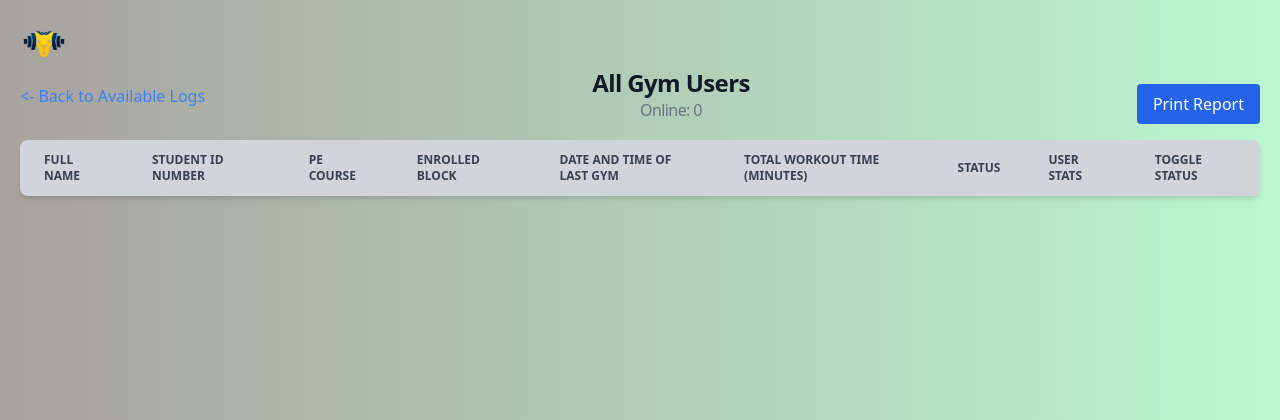
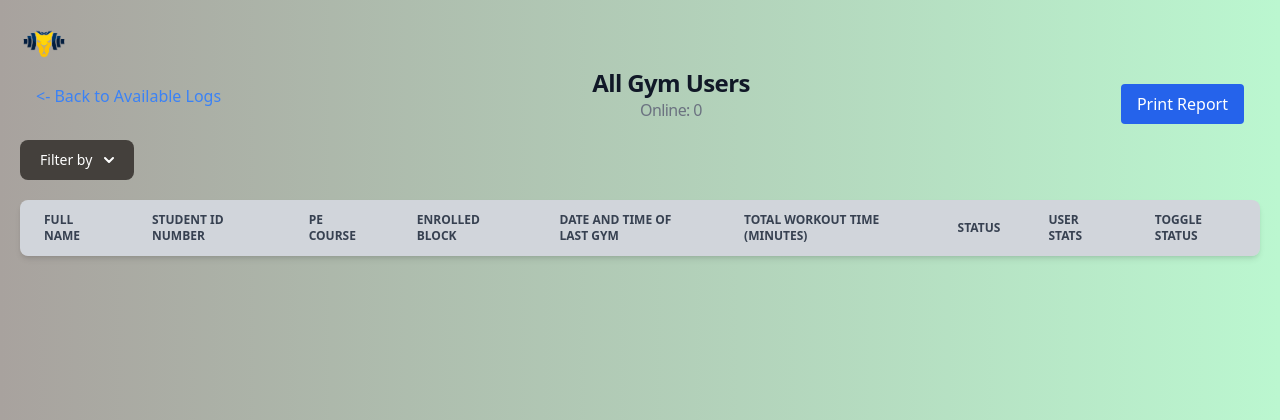
Before and after one commit to tarikuzuma/gymlog-test, a Flask app: page /gym_info in a window 1280 px wide. Shown: the top 420 px of the page. Run offline with Flask 3, Linux system fonts and the light colour scheme; lists and menus that the app fills with data are empty; some libraries are stand-ins or nearby versions.

Commit message:
feat: added filtering

```diff
--- a/main.py
+++ b/main.py
@@ -103,7 +103,7 @@ def register():
         return redirect(url_for('home'))
     return render_template('register.html', form=form)
 
-# Route for all gym loggers
+# Route for all gym users
 @app.route('/gym_info')
 def gym_info():
     page = request.args.get(get_page_parameter(), type=int, default=1)
@@ -122,6 +122,36 @@ def gym_info():
         pagination=pagination_data
     )
 
+# Route for gym users by course
+@app.route('/gym_info/<string:course>')
+def gym_info_by_course(course):
+    block = request.args.get('block', default=None, type=str)
+    name_startswith = request.args.get('name_startswith', default=None, type=str)
+
+    page = request.args.get(get_page_parameter(), type=int, default=1)
+    per_page = 20
+
+    query = StudentData.query.filter_by(pe_course=course)
+
+    # Apply the additional filters if provided
+    if block:
+        query = query.filter(StudentData.enrolled_block.like(f"{block}%"))
+    if name_startswith:
+        query = query.filter(StudentData.full_name.like(f"{name_startswith}%"))
+
+    # Pagination
+    pagination_data = query.order_by(StudentData.status.desc()).paginate(page=page, per_page=per_page, error_out=False)
+
+    all_logs = pagination_data.items
+    total_online = StudentData.query.filter_by(status="online").count()
+
+    return render_template(
+        'gym_info.html',
+        all_logs=all_logs,
+        total_online=total_online,
+        pagination=pagination_data,
+        course=course  # Pass the course to the template to maintain the filter
+    )
 
 # Route for logging in and out students
 @app.route('/login', methods=['GET', 'POST'])
--- a/templates/gym_info.html
+++ b/templates/gym_info.html
@@ -3,11 +3,11 @@
 {% block title %}All Gym Users{% endblock %}
 
 {% block content %}
-    <div class="flex items-center justify-between mb-4">
+    <div class="flex items-center justify-between mb-4 mr-4 ml-4">
         <div class="flex-shrink-0">
             <a href="/daily_login_report" class="text-blue-500 hover:underline"><- Back to Available Logs</a>
         </div>
-        <div class="flex-grow text-center mx-4"> <!-- Add horizontal margin for spacing -->
+        <div class="flex-grow text-center mx-4">
             <h1 class="text-2xl font-extrabold leading-none tracking-tight text-gray-900 dark:text-white">
                 All Gym Users <br>
                 <span class="text-base font-normal text-gray-500 dark:text-gray-400">Online: {{ total_online }}</span>
@@ -17,6 +17,53 @@
             <button onclick="window.print()" class="mt-4 px-4 py-2 text-white bg-blue-600 rounded hover:bg-blue-700">Print Report</button>
         </div>
     </div>
+
+
+    <div class="relative inline-block text-left mb-5">
+        <button id="dropdownDefaultButton" onclick="toggleDropdown()" class="text-white bg-stone-700 hover:bg-stone-800 focus:ring-4 focus:outline-none focus:ring-blue-300 font-medium rounded-lg text-sm px-5 py-2.5 text-center inline-flex items-center dark:bg-blue-600 dark:hover:bg-blue-700 dark:focus:ring-blue-800" type="button">
+            Filter by
+            <svg class="w-2.5 h-2.5 ms-3" aria-hidden="true" xmlns="http://www.w3.org/2000/svg" fill="none" viewBox="0 0 10 6">
+                <path stroke="currentColor" stroke-linecap="round" stroke-linejoin="round" stroke-width="2" d="m1 1 4 4 4-4"/>
+            </svg>
+        </button>
+
+        <div id="dropdown" class="z-10 hidden absolute bg-white divide-y divide-gray-100 rounded-lg shadow w-44 dark:bg-gray-700" style="top: 100%; left: 0;">
+            <ul class="py-2 text-sm text-gray-700 dark:text-gray-200" aria-labelledby="dropdownDefaultButton">
+                <li>
+                    <a href="{{ url_for('gym_info_by_course', course='PE1') }}" class="block px-4 py-2 hover:bg-gray-100 dark:hover:bg-gray-600 dark:hover:text-white">PEDU1</a>
+                </li>
+                <li>
+                    <a href="{{ url_for('gym_info_by_course', course='PE2') }}" class="block px-4 py-2 hover:bg-gray-100 dark:hover:bg-gray-600 dark:hover:text-white">PEDU2</a>
+                </li>
+                <li>
+                    <a href="{{ url_for('gym_info_by_course', course='PE3') }}" class="block px-4 py-2 hover:bg-gray-100 dark:hover:bg-gray-600 dark:hover:text-white">PEDU3</a>
+                </li>
+                <li>
+                    <a href="{{ url_for('gym_info_by_course', course='PE4') }}" class="block px-4 py-2 hover:bg-gray-100 dark:hover:bg-gray-600 dark:hover:text-white">PEDU4</a>
+                </li>
+                <li>
+                    <a href="{{ url_for('gym_info_by_course', course='None') }}" class="block px-4 py-2 hover:bg-gray-100 dark:hover:bg-gray-600 dark:hover:text-white">None</a>
+                </li>
+            </ul>
+        </div>
+    </div>
+
+    <script>
+    function toggleDropdown() {
+        const dropdown = document.getElementById('dropdown');
+        dropdown.classList.toggle('hidden');
+    }
+
+    document.addEventListener('click', function(event) {
+    const dropdown = document.getElementById('dropdown');
+    const button = document.getElementById('dropdownDefaultButton');
+
+    if (!button.contains(event.target) && !dropdown.contains(event.target)) {
+        dropdown.classList.add('hidden');
+    }
+    });
+    </script>
+
 
     <div class="relative overflow-x-auto shadow-md sm:rounded-lg">
         <table class="w-full text-sm text-left rtl:text-right text-gray-500 dark:text-gray-400">
@@ -89,14 +136,14 @@
                 <ul class="inline-flex -space-x-px">
                     {% if pagination.has_prev %}
                         <li>
-                            <a href="{{ url_for('gym_info', page=pagination.prev_num) }}" class="px-3 py-2 ml-0 leading-tight text-gray-500 bg-white border border-gray-300 rounded-l-lg hover:bg-gray-100 hover:text-gray-700 dark:bg-gray-800 dark:border-gray-700 dark:text-gray-400 dark:hover:bg-gray-700 dark:hover:text-white"> << </a>
+                            <a href="{{ url_for('gym_info_by_course', course=course, page=pagination.prev_num) }}" class="px-3 py-2 ml-0 leading-tight text-gray-500 bg-white border border-gray-300 rounded-l-lg hover:bg-gray-100 hover:text-gray-700 dark:bg-gray-800 dark:border-gray-700 dark:text-gray-400 dark:hover:bg-gray-700 dark:hover:text-white"> << </a>
                         </li>
                     {% endif %}
 
                     {% for page_num in pagination.iter_pages(left_edge=1, right_edge=1, left_current=2, right_current=2) %}
                         {% if page_num %}
                             <li>
-                                <a href="{{ url_for('gym_info', page=page_num) }}" class="px-3 py-2 leading-tight text-gray-500 bg-white border border-gray-300 hover:bg-gray-100 hover:text-gray-700 dark:bg-gray-800 dark:border-gray-700 dark:text-gray-400 dark:hover:bg-gray-700 dark:hover:text-white">{{ page_num }}</a>
+                                <a href="{{ url_for('gym_info_by_course', course=course, page=page_num) }}" class="px-3 py-2 leading-tight text-gray-500 bg-white border border-gray-300 hover:bg-gray-100 hover:text-gray-700 dark:bg-gray-800 dark:border-gray-700 dark:text-gray-400 dark:hover:bg-gray-700 dark:hover:text-white">{{ page_num }}</a>
                             </li>
                         {% else %}
                             <li class="disabled"><span class="px-3 py-2">...</span></li>
@@ -105,7 +152,7 @@
 
                     {% if pagination.has_next %}
                         <li>
-                            <a href="{{ url_for('gym_info', page=pagination.next_num) }}" class="px-3 py-2 leading-tight text-gray-500 bg-white border border-gray-300 rounded-r-lg hover:bg-gray-100 hover:text-gray-700 dark:bg-gray-800 dark:border-gray-700 dark:text-gray-400 dark:hover:bg-gray-700 dark:hover:text-white"> >> </a>
+                            <a href="{{ url_for('gym_info_by_course', course=course, page=pagination.next_num) }}" class="px-3 py-2 leading-tight text-gray-500 bg-white border border-gray-300 rounded-r-lg hover:bg-gray-100 hover:text-gray-700 dark:bg-gray-800 dark:border-gray-700 dark:text-gray-400 dark:hover:bg-gray-700 dark:hover:text-white"> >> </a>
                         </li>
                     {% endif %}
                 </ul>
```
